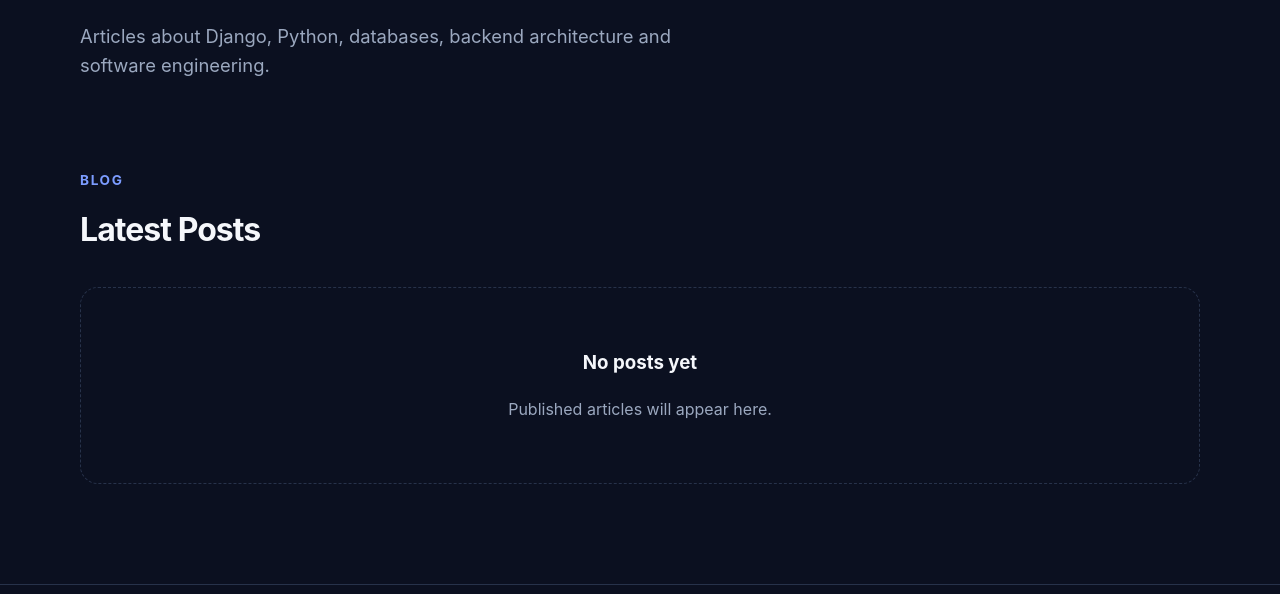
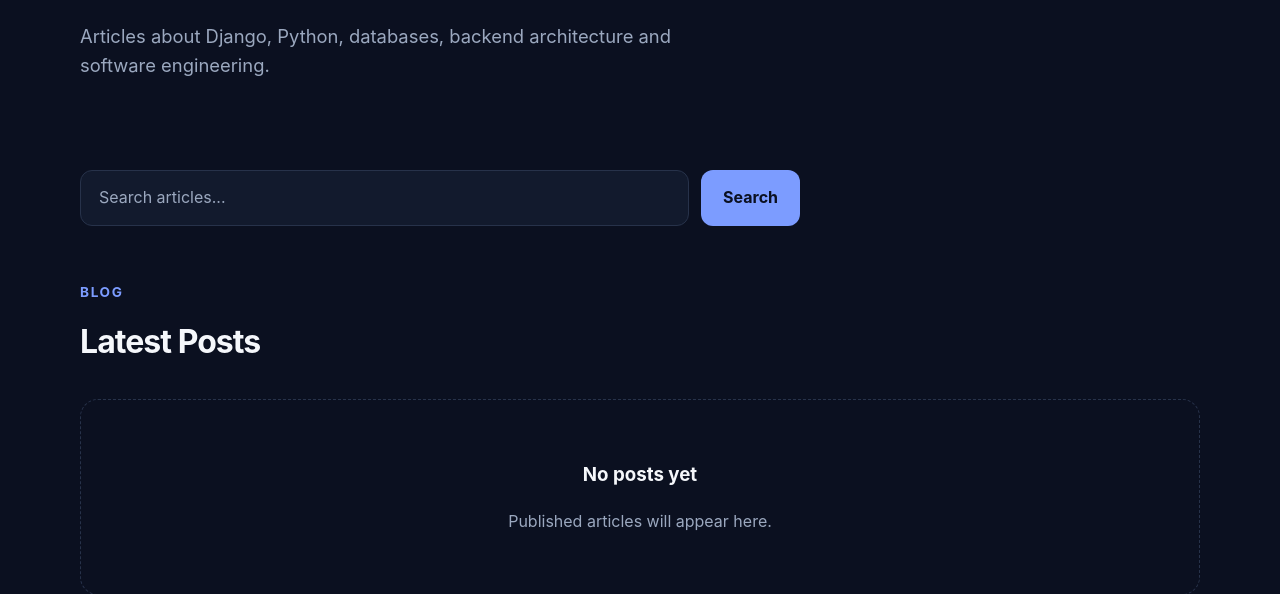
Before and after one commit to kvas1ck/blog, a Django app: page / in a window 1280 px wide. Shown: the part 468-1062 px from the top of the page. Run offline with Django 5.2, Linux system fonts and the light colour scheme; data that the repository does not hold is empty.

Commit message:
feat:add blog post search

```diff
--- a/blog/models.py
+++ b/blog/models.py
@@ -1,6 +1,7 @@
 from django.db import models
 from django.conf import settings
 from django.urls import reverse
+from django.db.models import Q
 
 class PostQuerySet(models.QuerySet):
     def published(self):
@@ -8,6 +9,21 @@ class PostQuerySet(models.QuerySet):
 
     def with_related(self):
         return self.select_related('author','category').prefetch_related('tag')
+
+    def for_listing(self):
+        return self.published().with_related().order_by("-published_at")
+
+    def search(self,query):
+        query = query.strip()
+
+        if not query:
+            return self
+
+        return self.filter(
+            Q(title__icontains = query)
+            | Q (excerpt__icontains = query)
+            | Q (content__icontains = query)
+        )
 
 class Category(models.Model):
     name = models.CharField(max_length=50,unique=True)
--- a/blog/views.py
+++ b/blog/views.py
@@ -4,11 +4,13 @@ from .pagination import paginate_queryset
 
 
 def home(request):
-    posts = Post.objects.published().with_related().order_by("-published_at")
+    query = request.GET.get("q","").strip()
+
+    posts = Post.objects.for_listing().search(query)
 
     page_obj = paginate_queryset(request,posts)
 
-    return render(request, "blog/post_list.html", {"page_obj":page_obj})
+    return render(request, "blog/post_list.html", {"page_obj":page_obj, "query": query})
 
 def about(request):
     return render(request,"blog/about.html")
@@ -28,7 +30,7 @@ def category_posts(request,slug):
 
     category = get_object_or_404(Category,slug=slug)
 
-    posts = category.posts.published().with_related().order_by("-published_at")
+    posts = category.posts.for_listing()
 
     page_obj = paginate_queryset(request, posts)
     context = {
@@ -43,7 +45,7 @@ def tag_posts(request,slug):
 
     tag = get_object_or_404(Tag,slug=slug)
 
-    posts = tag.posts.published().with_related().order_by("-published_at")
+    posts = tag.posts.for_listing()
 
     page_obj = paginate_queryset(request, posts)
     context ={
--- a/static/css/styles.css
+++ b/static/css/styles.css
@@ -288,7 +288,8 @@ a:hover {
     align-items: center;
     justify-content: space-between;
     gap: 16px;
-    border-top: 1px solid var(--border);
+
+border-top: 1px solid var(--border);
 
     color: var(--text-muted);
 
@@ -309,6 +310,14 @@ a:hover {
     .pagination-pages {
         flex-wrap: wrap;
         justify-content: center;
+    }
+
+    .search-form {
+        flex-direction: column;
+    }
+
+    .search-button {
+        width: 100%;
     }
 
 }
@@ -568,11 +577,12 @@ a:hover {
     font-size: 0.9rem;
     font-weight: 600;
 
-    transition:
+transition:
         border-color 0.2s ease,
         color 0.2s ease,
         background 0.2s ease;
 }
+
 .pagination-number:hover,
 .pagination-link:hover {
     border-color: var(--primary);
@@ -591,3 +601,105 @@ a:hover {
 
     cursor: default;
 }
+
+.search-section {
+    margin-bottom: 56px;
+}
+
+.search-form {
+    max-width: 720px;
+
+    display: flex;
+    gap: 12px;
+}
+
+.search-input {
+    width: 100%;
+    min-width: 0;
+
+    padding: 14px 18px;
+
+    border: 1px solid var(--border);
+    border-radius: 12px;
+
+    background: var(--surface);
+    color: var(--text);
+
+    font: inherit;
+
+    outline: none;
+
+    transition:
+        border-color 0.2s ease,
+        box-shadow 0.2s ease;
+}
+
+.search-input::placeholder {
+    color: var(--text-muted);
+}
+
+.search-input:focus {
+    border-color: var(--primary);
+
+    box-shadow:
+        0 0 0 3px
+        rgba(124, 156, 255, 0.15);
+}
+
+.search-button {
+    padding: 14px 22px;
+
+    border: 0;
+    border-radius: 12px;
+
+    background: var(--primary);
+    color: var(--background);
+
+    font: inherit;
+    font-weight: 700;
+
+    cursor: pointer;
+
+    transition:
+        transform 0.2s ease,
+        background 0.2s ease;
+}
+
+.search-button:hover {
+    transform: translateY(-1px);
+
+    background: var(--primary-hover);
+}
+
+.visually-hidden {
+    position: absolute;
+
+    width: 1px;
+    height: 1px;
+
+    padding: 0;
+    margin: -1px;
+
+    overflow: hidden;
+    clip: rect(0, 0, 0, 0);
+
+    white-space: nowrap;
+    border: 0;
+}
+
+.search-results-count {
+    margin: 12px 0 0;
+
+    color: var(--text-muted);
+}
+
+.clear-search-link {
+    display: inline-flex;
+
+    margin-top: 14px;
+
+    color: var(--primary);
+
+    font-size: 0.9rem;
+    font-weight: 700;
+}
--- a/templates/blog/category_posts.html
+++ b/templates/blog/category_posts.html
@@ -53,6 +53,7 @@
 
         </div>
 
+
         {% include "blog/includes/pagination.html" with page_obj=page_obj %}
 
     </section>
--- a/templates/blog/includes/pagination.html
+++ b/templates/blog/includes/pagination.html
@@ -9,7 +9,8 @@
 
             <a
                 class="pagination-link"
-                href="?page={{ page_obj.previous_page_number }}"
+                href="{% querystring page=page_obj.previous_page_number %}"
+                aria-label="Previous page"
             >
                 ←
             </a>
@@ -34,7 +35,7 @@
 
                     <a
                         class="pagination-number"
-                        href="?page={{ page_number }}"
+                        href="{% querystring page=page_number %}"
                     >
                         {{ page_number }}
                     </a>
@@ -50,7 +51,8 @@
 
             <a
                 class="pagination-link"
-                href="?page={{ page_obj.next_page_number }}"
+                href="{% querystring page=page_obj.next_page_number %}"
+                aria-label="Next page"
             >
                 →
             </a>
--- a/templates/blog/post_list.html
+++ b/templates/blog/post_list.html
@@ -2,7 +2,11 @@
 
 
 {% block title %}
+    {% if query %}
+        Search: {{ query }} | Personal Blog
+    {% else %}
         Latest Posts | Personal Blog
+    {% endif %}
 {% endblock %}
 
 
@@ -28,11 +32,73 @@
     </section>
 
 
+    <section class="search-section">
+
+        <form
+            class="search-form"
+            action="{% url 'blog:home' %}"
+            method="get"
+            role="search"
+        >
+
+            <label
+                class="visually-hidden"
+                for="search-query"
+            >
+                Search articles
+            </label>
+
+            <input
+                id="search-query"
+                class="search-input"
+                type="search"
+                name="q"
+                value="{{ query }}"
+                placeholder="Search articles..."
+                maxlength="200"
+            >
+
+            <button
+                class="search-button"
+                type="submit"
+            >
+                Search
+            </button>
+
+        </form>
+
+    </section>
+
+
     <section class="posts-section">
 
         <div class="section-heading">
 
             <div>
+
+                {% if query %}
+
+                    <p class="section-label">
+                        Search
+                    </p>
+
+                    <h2>
+                        Results for “{{ query }}”
+                    </h2>
+
+                    <p class="search-results-count">
+                        {{ page_obj.paginator.count }}
+                        result{{ page_obj.paginator.count|pluralize }}
+                    </p>
+
+                    <a
+                        class="clear-search-link"
+                        href="{% url 'blog:home' %}"
+                    >
+                        Clear search
+                    </a>
+
+                {% else %}
 
                     <p class="section-label">
                         Blog
@@ -41,6 +107,8 @@
                     <h2>
                         Latest Posts
                     </h2>
+
+                {% endif %}
 
             </div>
 
@@ -57,6 +125,19 @@
 
                 <div class="empty-state">
 
+                    {% if query %}
+
+                        <h3>
+                            No results found
+                        </h3>
+
+                        <p>
+                            No articles matched
+                            “{{ query }}”.
+                        </p>
+
+                    {% else %}
+
                         <h3>
                             No posts yet
                         </h3>
@@ -65,14 +146,17 @@
                             Published articles will appear here.
                         </p>
 
+                    {% endif %}
+
                 </div>
-
-                {% include "blog/includes/pagination.html" with page_obj=page_obj %}
 
             {% endfor %}
 
         </div>
 
+
+        {% include "blog/includes/pagination.html" with page_obj=page_obj %}
+
     </section>
 
 {% endblock %}
--- a/templates/blog/tag_posts.html
+++ b/templates/blog/tag_posts.html
@@ -53,6 +53,7 @@
 
         </div>
 
+
         {% include "blog/includes/pagination.html" with page_obj=page_obj %}
 
     </section>
```
Also changed, not shown: templates/blog/post_detail.html (+17 -8 lines). Lines whose indentation alone changed are shown as unchanged.
